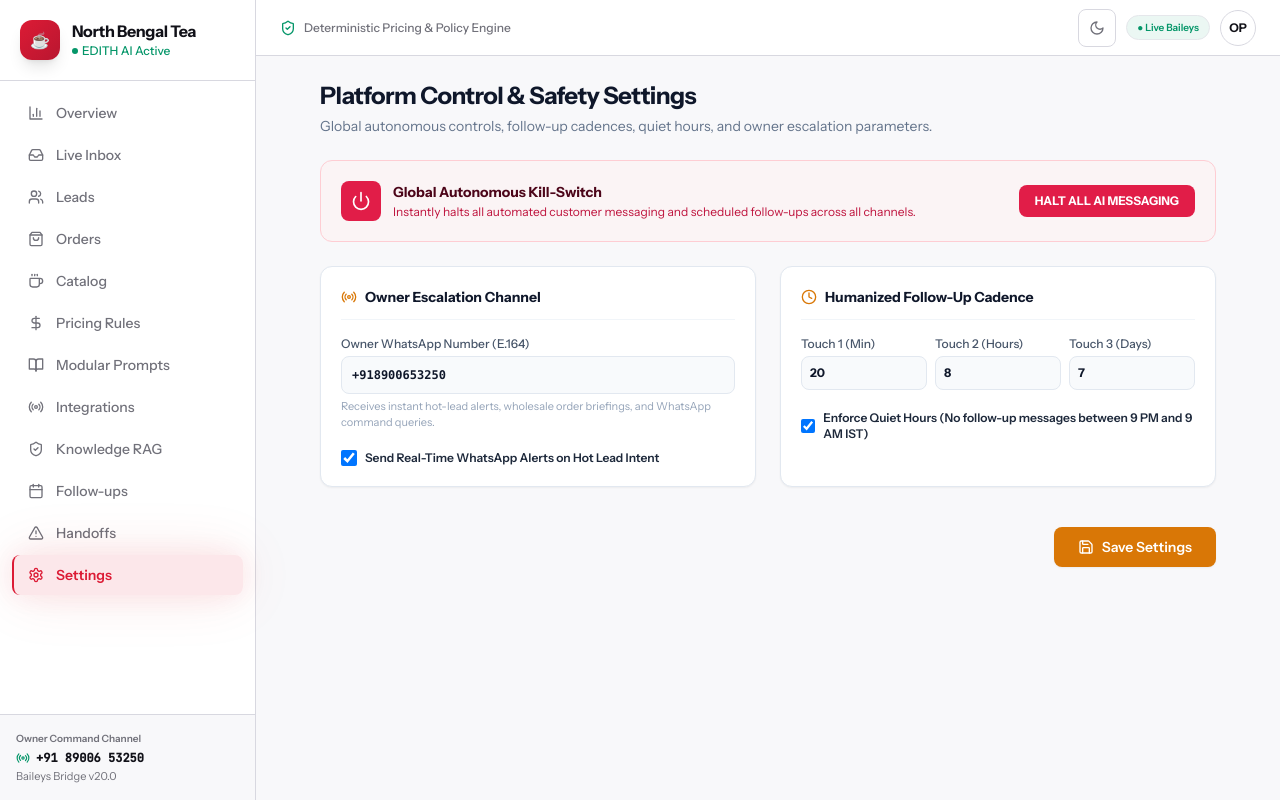
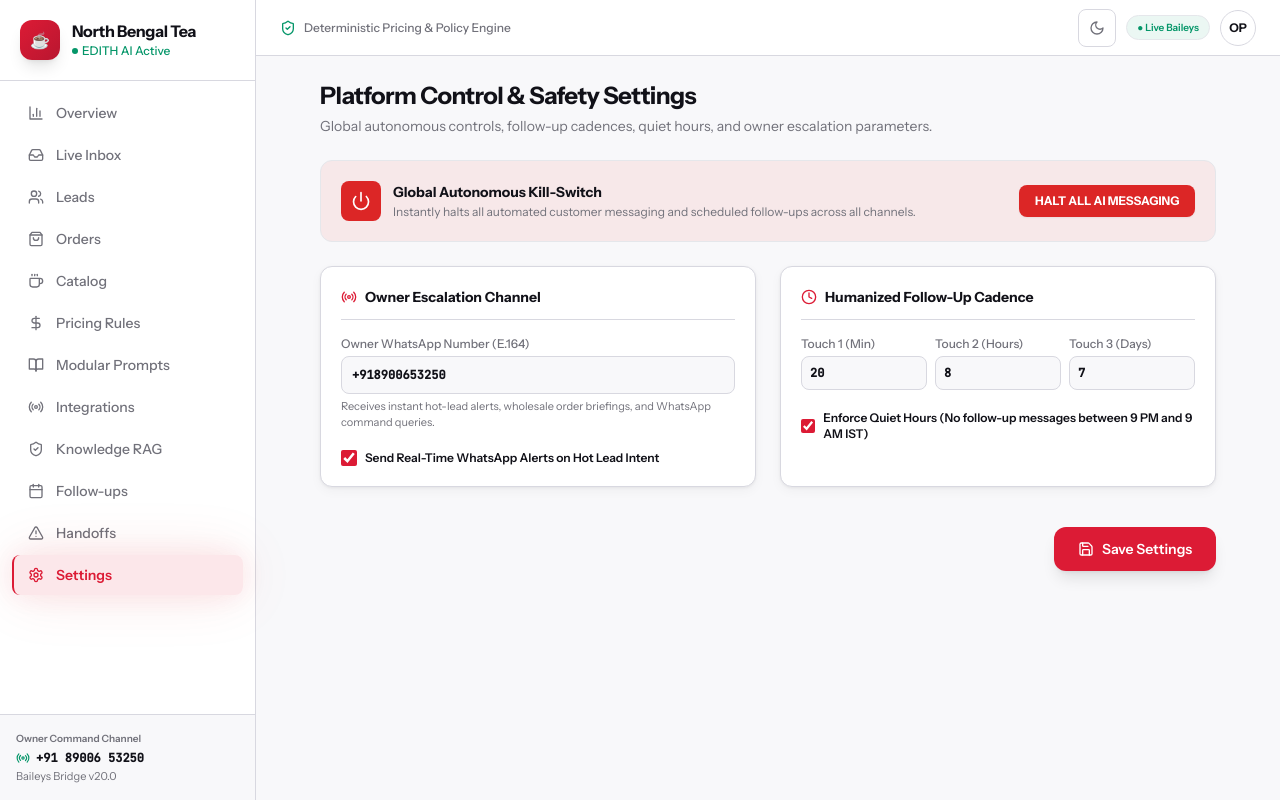
Before and after one commit to naborajs/wb-agent, a Next.js app in the folder dashboard/: page /settings in a window 1280 px wide. Built offline with nearby package versions, Linux system fonts and the light colour scheme; no server answers.

Commit message:
design(settings): migrate Settings page to EDITH token system

```diff
--- a/dashboard/app/settings/page.tsx
+++ b/dashboard/app/settings/page.tsx
@@ -71,32 +71,41 @@ export default function SystemSettingsPage() {
   return (
     <div className="space-y-6 max-w-4xl mx-auto">
       <div>
-        <h2 className="text-2xl font-bold tracking-tight text-slate-900 dark:text-white">
+        <h2 className="text-2xl font-bold tracking-tight text-[var(--ed-text-primary)]">
           Platform Control & Safety Settings
         </h2>
-        <p className="text-sm text-slate-500 dark:text-slate-400 mt-1">
+        <p className="text-sm text-[var(--ed-text-muted)] mt-1">
           Global autonomous controls, follow-up cadences, quiet hours, and owner escalation parameters.
         </p>
       </div>
 
       {saved && (
-        <div className="p-3 bg-emerald-50 dark:bg-emerald-950/40 border border-emerald-200 dark:border-emerald-800 text-xs font-semibold text-emerald-800 dark:text-emerald-300 rounded-lg flex items-center gap-2">
-          <CheckCircle2 className="w-4 h-4 text-emerald-600" />
+        <div
+          className="p-3 border border-[var(--ed-success)]/20 text-xs font-semibold text-[var(--ed-success)] rounded-lg flex items-center gap-2"
+          style={{ background: "color-mix(in srgb, var(--ed-success) 10%, transparent)" }}
+        >
+          <CheckCircle2 className="w-4 h-4 text-[var(--ed-success)]" />
           Settings successfully synchronized with backend runtime and database.
         </div>
       )}
 
       {/* Emergency Stop Banner */}
-      <div className="p-5 rounded-xl border border-rose-200 dark:border-rose-900/50 bg-rose-50/50 dark:bg-rose-950/20 flex items-center justify-between">
+      <div
+        className="p-5 rounded-xl border border-[var(--ed-danger)]/20 flex items-center justify-between"
+        style={{ background: "color-mix(in srgb, var(--ed-danger) 8%, transparent)" }}
+      >
         <div className="flex items-center gap-3">
-          <div className="p-2.5 rounded-lg bg-rose-600 text-white">
+          <div
+            className="p-2.5 rounded-lg text-white"
+            style={{ background: "var(--ed-danger)" }}
+          >
             <Power className="w-5 h-5" />
           </div>
           <div>
-            <h4 className="font-bold text-sm text-rose-950 dark:text-rose-200">
+            <h4 className="font-bold text-sm text-[var(--ed-text-primary)]">
               Global Autonomous Kill-Switch
             </h4>
-            <p className="text-xs text-rose-700 dark:text-rose-400 mt-0.5">
+            <p className="text-xs text-[var(--ed-text-muted)] mt-0.5">
               Instantly halts all automated customer messaging and scheduled follow-ups across all channels.
             </p>
           </div>
@@ -104,11 +113,10 @@ export default function SystemSettingsPage() {
 
         <button
           onClick={() => setAutonomous(!autonomous)}
-          className={`px-4 py-2 rounded-lg text-xs font-bold transition-colors ${
-            autonomous
-              ? "bg-rose-600 hover:bg-rose-700 text-white"
-              : "bg-emerald-600 hover:bg-emerald-700 text-white"
-          }`}
+          className="ed-press ed-focus-ring px-4 py-2 rounded-lg text-xs font-bold text-white transition-colors hover:opacity-90 shadow-sm"
+          style={{
+            background: autonomous ? "var(--ed-danger)" : "var(--ed-success)",
+          }}
         >
           {autonomous ? "HALT ALL AI MESSAGING" : "RESUME AI MESSAGING"}
         </button>
@@ -117,24 +125,25 @@ export default function SystemSettingsPage() {
       {/* Configuration Sections */}
       <div className="grid grid-cols-1 md:grid-cols-2 gap-6">
         {/* Escalation & Owner WhatsApp */}
-        <div className="p-5 bg-white dark:bg-slate-900 rounded-xl border border-slate-200 dark:border-slate-800 shadow-sm space-y-4">
-          <div className="flex items-center gap-2 font-bold text-sm text-slate-900 dark:text-white border-b border-slate-100 dark:border-slate-800 pb-3">
-            <Radio className="w-4 h-4 text-amber-600" />
+        <div className="p-5 ed-panel rounded-xl space-y-4">
+          <div className="flex items-center gap-2 font-bold text-sm text-[var(--ed-text-primary)] border-b border-[var(--ed-border)] pb-3">
+            <Radio className="w-4 h-4 text-[var(--ed-accent)]" />
             Owner Escalation Channel
           </div>
 
           <div className="space-y-3 text-xs">
             <div>
-              <label className="block text-slate-600 dark:text-slate-400 font-medium mb-1">
+              <label className="block text-[var(--ed-text-muted)] font-medium mb-1">
                 Owner WhatsApp Number (E.164)
               </label>
               <input
                 type="text"
                 value={ownerPhone}
                 onChange={(e) => setOwnerPhone(e.target.value)}
-                className="w-full p-2.5 rounded-lg border border-slate-200 dark:border-slate-700 bg-slate-50 dark:bg-slate-800 text-slate-900 dark:text-white font-mono font-bold"
+                className="w-full p-2.5 rounded-lg border border-[var(--ed-border)] text-[var(--ed-text-primary)] font-data font-bold focus:outline-none ed-focus-ring"
+                style={{ background: "var(--ed-bg)" }}
               />
-              <span className="text-[11px] text-slate-400 mt-1 block">
+              <span className="text-[11px] text-[var(--ed-text-muted)] mt-1 block">
                 Receives instant hot-lead alerts, wholesale order briefings, and WhatsApp command queries.
               </span>
             </div>
@@ -144,9 +153,9 @@ export default function SystemSettingsPage() {
                 type="checkbox"
                 checked={ownerNotification}
                 onChange={(e) => setOwnerNotification(e.target.checked)}
-                className="w-4 h-4 rounded text-amber-600 focus:ring-amber-500"
+                className="w-4 h-4 rounded accent-[var(--ed-accent)] ed-focus-ring"
               />
-              <span className="font-semibold text-slate-800 dark:text-slate-200">
+              <span className="font-semibold text-[var(--ed-text-primary)]">
                 Send Real-Time WhatsApp Alerts on Hot Lead Intent
               </span>
             </label>
@@ -154,16 +163,16 @@ export default function SystemSettingsPage() {
         </div>
 
         {/* Follow-up Intervals & Quiet Hours */}
-        <div className="p-5 bg-white dark:bg-slate-900 rounded-xl border border-slate-200 dark:border-slate-800 shadow-sm space-y-4">
-          <div className="flex items-center gap-2 font-bold text-sm text-slate-900 dark:text-white border-b border-slate-100 dark:border-slate-800 pb-3">
-            <Clock className="w-4 h-4 text-amber-600" />
+        <div className="p-5 ed-panel rounded-xl space-y-4">
+          <div className="flex items-center gap-2 font-bold text-sm text-[var(--ed-text-primary)] border-b border-[var(--ed-border)] pb-3">
+            <Clock className="w-4 h-4 text-[var(--ed-accent)]" />
             Humanized Follow-Up Cadence
           </div>
 
           <div className="space-y-3 text-xs">
             <div className="grid grid-cols-3 gap-2">
               <div>
-                <label className="block text-slate-600 dark:text-slate-400 font-medium mb-1">
+                <label className="block text-[var(--ed-text-muted)] font-medium mb-1">
                   Touch 1 (Min)
                 </label>
                 <input
@@ -172,11 +181,12 @@ export default function SystemSettingsPage() {
                   max="120"
                   value={touch1Minutes}
                   onChange={(e) => setTouch1Minutes(Number(e.target.value))}
-                  className="w-full p-2 rounded-lg border border-slate-200 dark:border-slate-700 bg-slate-50 dark:bg-slate-800 text-slate-900 dark:text-white font-bold"
+                  className="w-full p-2 rounded-lg border border-[var(--ed-border)] text-[var(--ed-text-primary)] font-data font-bold focus:outline-none ed-focus-ring"
+                  style={{ background: "var(--ed-bg)" }}
                 />
               </div>
               <div>
-                <label className="block text-slate-600 dark:text-slate-400 font-medium mb-1">
+                <label className="block text-[var(--ed-text-muted)] font-medium mb-1">
                   Touch 2 (Hours)
                 </label>
                 <input
@@ -185,11 +195,12 @@ export default function SystemSettingsPage() {
                   max="48"
                   value={touch2Hours}
                   onChange={(e) => setTouch2Hours(Number(e.target.value))}
-                  className="w-full p-2 rounded-lg border border-slate-200 dark:border-slate-700 bg-slate-50 dark:bg-slate-800 text-slate-900 dark:text-white font-bold"
+                  className="w-full p-2 rounded-lg border border-[var(--ed-border)] text-[var(--ed-text-primary)] font-data font-bold focus:outline-none ed-focus-ring"
+                  style={{ background: "var(--ed-bg)" }}
                 />
               </div>
               <div>
-                <label className="block text-slate-600 dark:text-slate-400 font-medium mb-1">
+                <label className="block text-[var(--ed-text-muted)] font-medium mb-1">
                   Touch 3 (Days)
                 </label>
                 <input
@@ -198,7 +209,8 @@ export default function SystemSettingsPage() {
                   max="30"
                   value={touch3Days}
                   onChange={(e) => setTouch3Days(Number(e.target.value))}
-                  className="w-full p-2 rounded-lg border border-slate-200 dark:border-slate-700 bg-slate-50 dark:bg-slate-800 text-slate-900 dark:text-white font-bold"
+                  className="w-full p-2 rounded-lg border border-[var(--ed-border)] text-[var(--ed-text-primary)] font-data font-bold focus:outline-none ed-focus-ring"
+                  style={{ background: "var(--ed-bg)" }}
                 />
               </div>
             </div>
@@ -208,9 +220,9 @@ export default function SystemSettingsPage() {
                 type="checkbox"
                 checked={quietHours}
                 onChange={(e) => setQuietHours(e.target.checked)}
-                className="w-4 h-4 rounded text-amber-600 focus:ring-amber-500"
+                className="w-4 h-4 rounded accent-[var(--ed-accent)] ed-focus-ring"
               />
-              <span className="font-semibold text-slate-800 dark:text-slate-200">
+              <span className="font-semibold text-[var(--ed-text-primary)]">
                 Enforce Quiet Hours (No follow-up messages between 9 PM and 9 AM IST)
               </span>
             </label>
@@ -223,7 +235,8 @@ export default function SystemSettingsPage() {
         <button
           onClick={handleSave}
           disabled={isSaving}
-          className="inline-flex items-center gap-2 px-6 py-2.5 rounded-lg bg-amber-600 hover:bg-amber-700 text-white font-semibold text-sm shadow-sm transition-all disabled:opacity-50"
+          className="ed-interactive ed-press ed-focus-ring inline-flex items-center gap-2 px-6 py-3 rounded-xl text-white font-semibold text-sm shadow-lg transition-all disabled:opacity-50 hover:opacity-90"
+          style={{ background: "var(--ed-accent)", minHeight: "44px" }}
         >
           <Save className="w-4 h-4" />
           {isSaving ? "Saving Settings..." : "Save Settings"}
```
